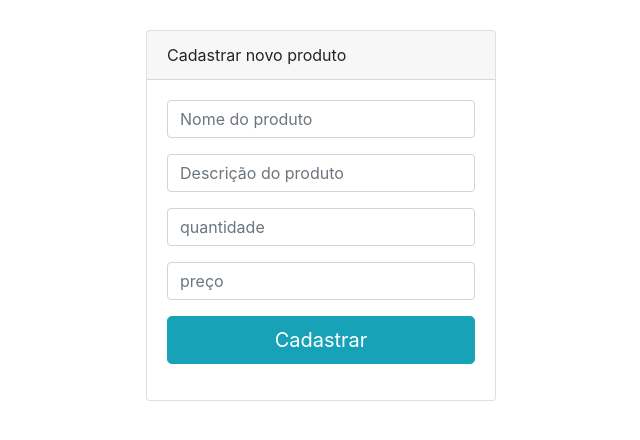
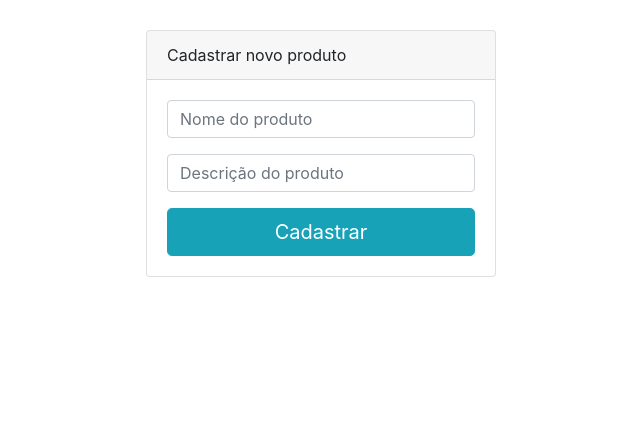
Before and after one commit to guilherme395/WEB-I3, a PHP site: page /cadastro_produto.php in a window 1280 px wide. Shown: the part 56-496 px from the top of the page, without its empty margins (319-959 px from the left). Run offline with PHP 8.4, Linux system fonts and the light colour scheme.

Commit message:
criando tela de cadastro de produto

```diff
--- a/cadastro_produto.php
+++ b/cadastro_produto.php
@@ -1,9 +1,13 @@
-<html>
-  <head>
-    <meta charset="utf-8" />
-    <title>Cadastro de produto</title>
+<!DOCTYPE html>
+<html lang="pt-br">
+<head>
+  <title>Cadastro de produto</title>
 
-    <link rel="stylesheet" href="https://maxcdn.bootstrapcdn.com/bootstrap/4.0.0/css/bootstrap.min.css" integrity="sha384-Gn5384xqQ1aoWXA+058RXPxPg6fy4IWvTNh0E263XmFcJlSAwiGgFAW/dAiS6JXm" crossorigin="anonymous">
+  <meta charset="UTF-8">
+  <meta http-equiv="X-UA-Compatible" content="IE=edge">
+  <meta name="viewport" content="width=device-width, initial-scale=1.0">
+
+  <link rel="stylesheet" href="https://maxcdn.bootstrapcdn.com/bootstrap/4.0.0/css/bootstrap.min.css" integrity="sha384-Gn5384xqQ1aoWXA+058RXPxPg6fy4IWvTNh0E263XmFcJlSAwiGgFAW/dAiS6JXm" crossorigin="anonymous">
 
     <style>
       .card-login {
@@ -12,8 +16,8 @@
         margin: 0 auto;
       }
     </style>
+
   </head>
-
   <body>
 
 <nav class="navbar navbar-expand-sm navbar-dark bg-dark">
@@ -46,26 +50,15 @@
               Cadastrar novo produto
             </div>
             <div class="card-body">
-              <form  action=""  method="POST" >
+              <form  action="pega_cadastro.php"  method="POST" >
+                <div class="form-group">
+                  <input  name="produto" type="text" class="form-control" placeholder="Nome do produto">
+                </div>
+                <div class="form-group">
 
-                <div class="form-group">
-                  <input  name="descricao" type="text" class="form-control" placeholder="Nome do produto">
+                  <input name="descricao" type="text" class="form-control" placeholder="Descrição do produto">
                 </div>
-
-                <div class="form-group">
-                  <input  name="descricao" type="text" class="form-control" placeholder="Descrição do produto">
-                </div>
-
-                <div class="form-group">
-                  <input name="quantidade" type="text" class="form-control" placeholder="quantidade">
-                </div>
-
-                <div class="form-group">
-                  <input name="preco" type="text" class="form-control" placeholder="preço">
-                </div>
-
-                <button class="btn btn-lg btn-info btn-block" type="submit">Cadastrar</button>
-
+                <button name="submit" id="submit" class="btn btn-lg btn-info btn-block" type="submit">Cadastrar</button>
               </form>
             </div>
           </div>
--- a/conexao.php
+++ b/conexao.php
@@ -5,6 +5,6 @@ $USUARIO = 'root';
 $SENHA = 'root';
 $DB = 'login';
 
-$conexao = mysqli_connect($HOST,$USUARIO,$SENHA,$DB) or die ('Não foi possivel conectar');
+$conexao = mysqli_connect($HOST,$USUARIO,$SENHA,$DB);
 
 ?>
```
